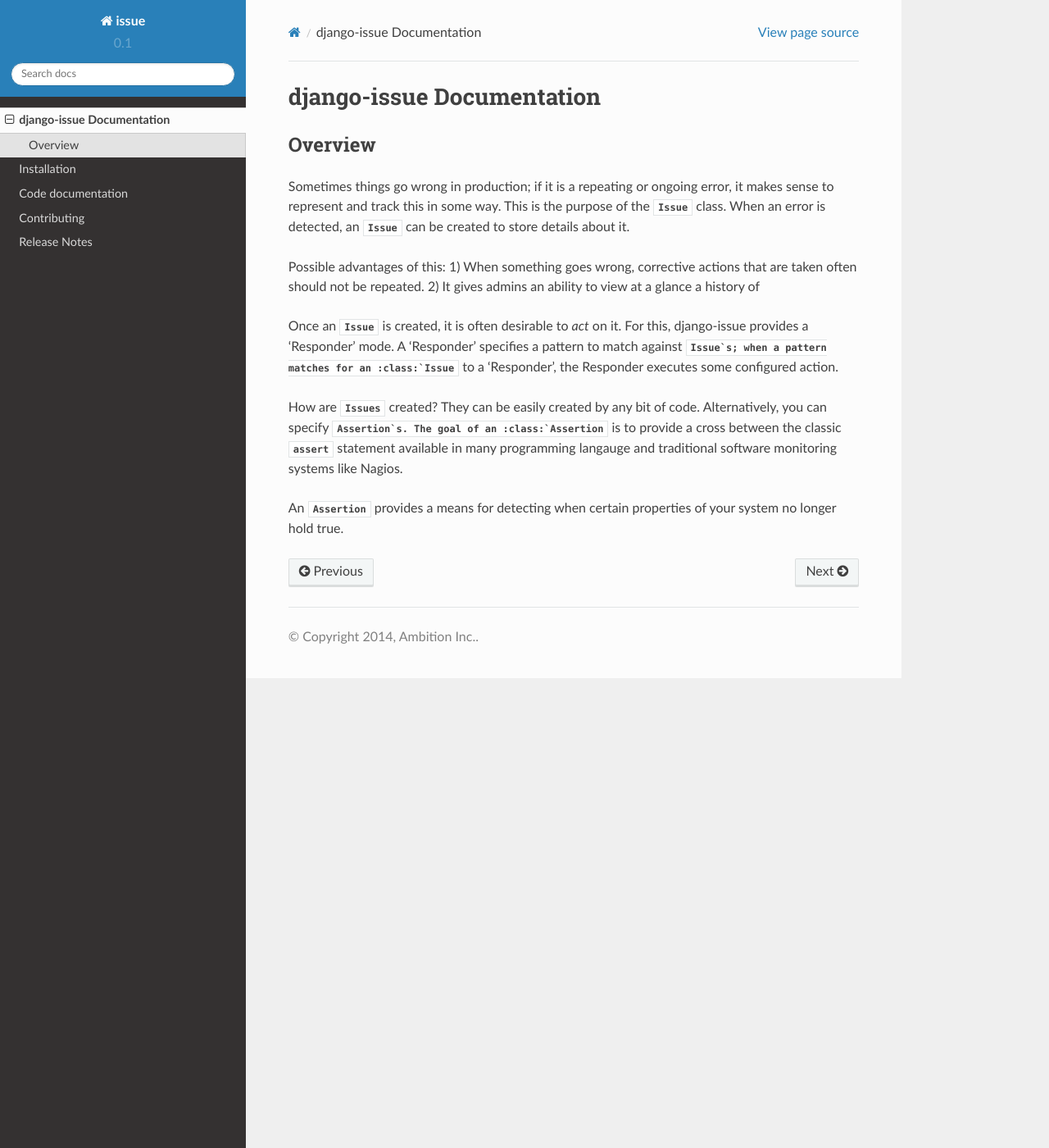
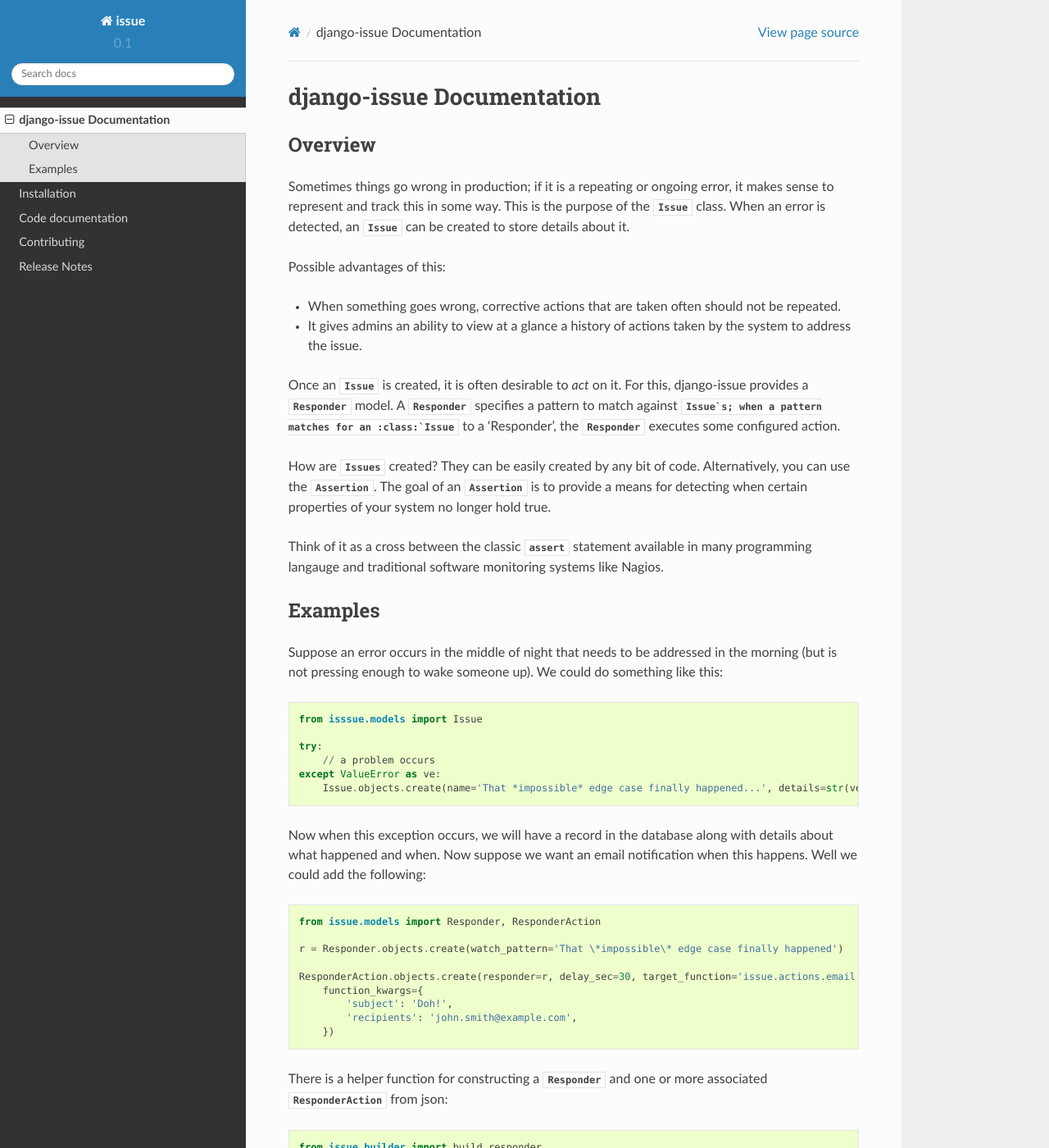
Before and after one commit to ambitioninc/django-issue, a Sphinx documentation site: the page built from docs/index.rst, in a window 1280 px wide and 1400 px high. Shown: the whole window at 82% size. Built offline with Sphinx 7.4.7 and the Read the Docs theme 2.0.0, drawn with Linux system fonts in a browser that asks for light colours; some of the changed text lies outside the part shown.

Commit message:
More docs.

```diff
--- a/docs/index.rst
+++ b/docs/index.rst
@@ -1,23 +1,79 @@
 django-issue Documentation
 =============================
 
-==========
+========
 Overview
-==========
+========
 
 Sometimes things go wrong in production; if it is a repeating or ongoing error, it makes sense
 to represent and track this in some way. This is the purpose of the :class:`Issue` class.
 When an error is detected, an :class:`Issue` can be created to store details about it.
 
 Possible advantages of this:
-1) When something goes wrong, corrective actions that are taken often should not be repeated.
-2) It gives admins an ability to view at a glance a history of
+
+* When something goes wrong, corrective actions that are taken often should not be repeated.
+* It gives admins an ability to view at a glance a history of actions taken by the system to address the issue.
 
 Once an :class:`Issue` is created, it is often desirable to *act* on it.  For this, django-issue provides
-a 'Responder' mode.  A 'Responder' specifies a pattern to match against :class:`Issue`s; when a pattern matches
-for an :class:`Issue` to a 'Responder', the Responder executes some configured action.
+a :class:`Responder` model.  A :class:`Responder` specifies a pattern to match against :class:`Issue`s; when a pattern matches
+for an :class:`Issue` to a 'Responder', the :class:`Responder` executes some configured action.
 
 How are :class:`Issues` created?  They can be easily created by any bit of code.
-Alternatively, you can specify :class:`Assertion`s. The goal of an :class:`Assertion` is to provide a cross between the classic :keyword:`assert` statement available in many programming langauge and traditional software monitoring systems like Nagios.
+Alternatively, you can use the :class:`Assertion`. The goal of an :class:`Assertion`
+is to provide a means for detecting when certain properties of your system no longer hold true.
 
-An :class:`Assertion` provides a means for detecting when certain properties of your system no longer hold true.
+Think of it as a cross between the classic :keyword:`assert` statement available in many programming langauge and traditional software monitoring systems like Nagios.
+
+
+========
+Examples
+========
+
+Suppose an error occurs in the middle of night that needs to be addressed in the morning (but is not pressing enough to wake someone up).  We could do something like this::
+
+    from isssue.models import Issue
+
+    try:
+        // a problem occurs
+    except ValueError as ve:
+        Issue.objects.create(name='That *impossible* edge case finally happened...', details=str(ve))
+
+
+Now when this exception occurs, we will have a record in the database along with details about what happened and when.  Now suppose we want an email notification when this happens.  Well we could add the following::
+
+    from issue.models import Responder, ResponderAction
+
+    r = Responder.objects.create(watch_pattern='That \*impossible\* edge case finally happened')
+
+    ResponderAction.objects.create(responder=r, delay_sec=30, target_function='issue.actions.email',
+        function_kwargs={
+            'subject': 'Doh!',
+            'recipients': 'john.smith@example.com',
+        })
+
+There is a helper function for constructing a :class:`Responder` and one or more associated :class:`ResponderAction` from json::
+
+    from issue.builder import build_responder
+
+    build_responder({
+        'watch_pattern': 'That \'impossible\' edge case finally happened...',
+        'actions': [
+            {
+                'target_function': 'issue.actions.email',
+                'function_kwargs': {
+                    'subject': 'Doh!',
+                    'recipients': 'john.smith@example.com',
+                },
+                'delay_sec': 30,
+            },
+            {
+                'target_function': 'issue.actions.email',
+                'function_kwargs': {
+                    'subject': 'Doh-2!',
+                    'recipients': 'john.smith-boss@example.com',
+                },
+                'delay_sec': 1800,
+            },
+        ]})
+
+The :attr:`delay_sec` may be ommitted; when this happens the ResponderAction will be executed as soon as the Responder matches against an Issue.
```
